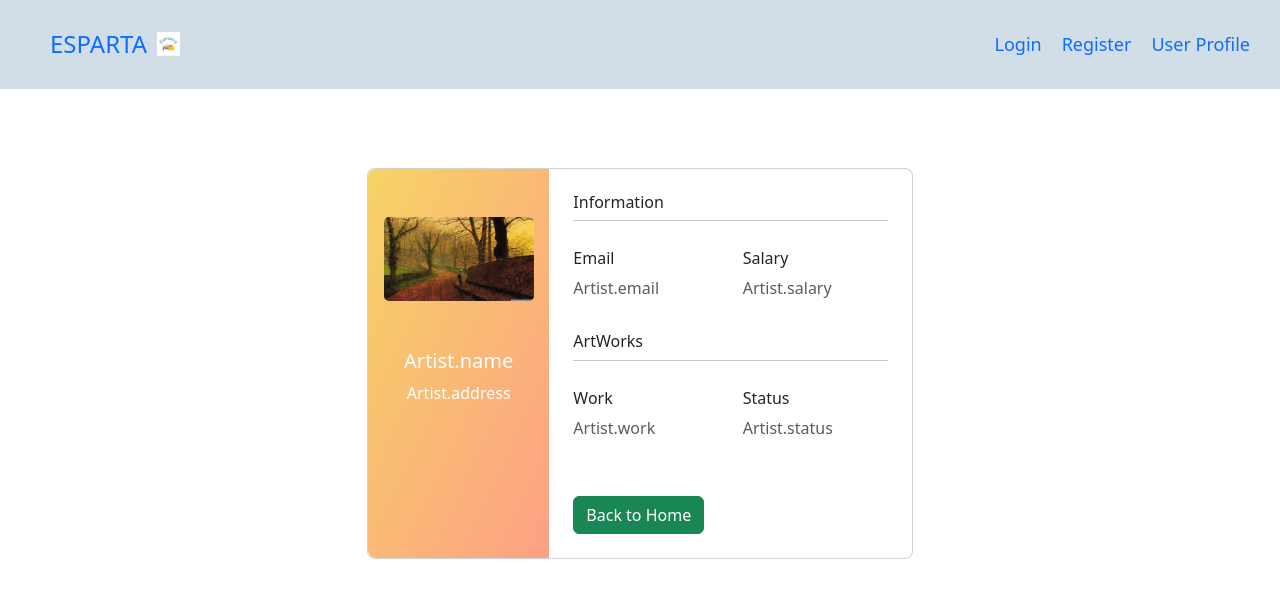
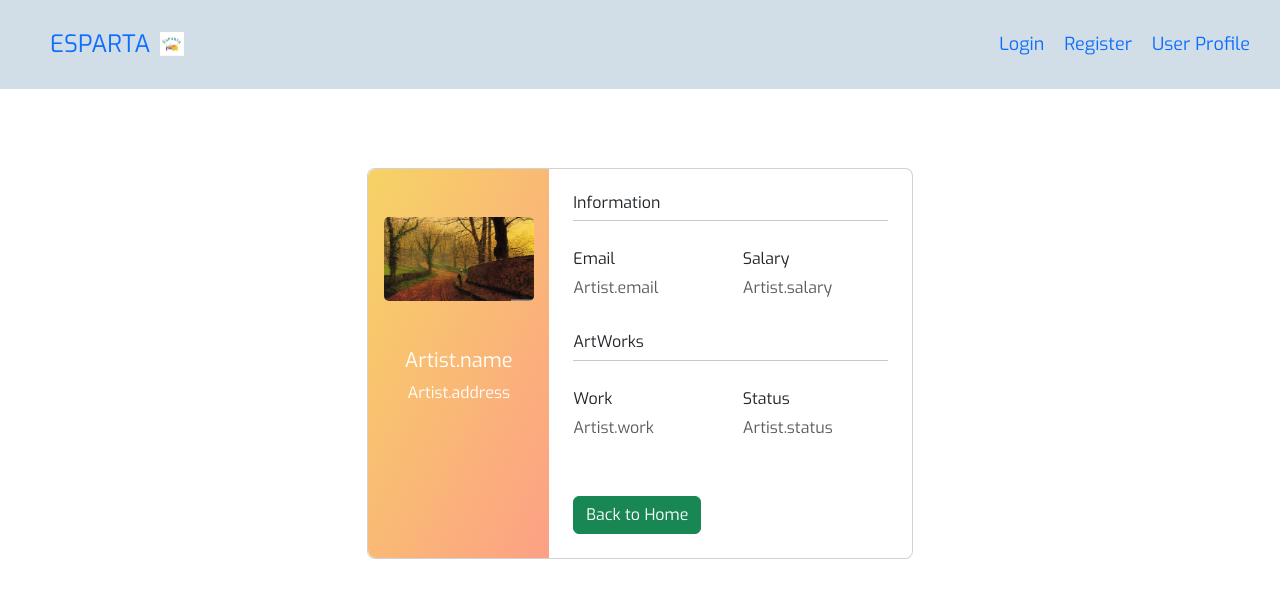
Before and after one commit to AjayKumar1403/REACT-ESPARTO, a React (Create React App) app in the folder esparto/: page /userProfile in a window 1280 px wide. Shown: the top 598 px of the page. Built offline with nearby package versions, Linux system fonts and the light colour scheme.

Commit message:
Applying padding and font style change in User Display File

```diff
--- a/esparto/src/components/UserProfile/UserProfile.css
+++ b/esparto/src/components/UserProfile/UserProfile.css
@@ -1,6 +1,16 @@
 @import url('https://fonts.googleapis.com/css?family=Exo:400,700');
 
-/* //Varsha */
+*{
+  margin: 0px;
+  padding:0px;
+}
+
+body {
+  font-family: 'Exo',sans-serif;
+}
+
+
+
 
 .context {
   width: 100%;
@@ -11,7 +21,7 @@
 .context h1 {
   text-align: center;
   color: #fff;
-  font-size: 50px;
+  font-size:50px;
 }
 
 /* Manoj Thella */
```
